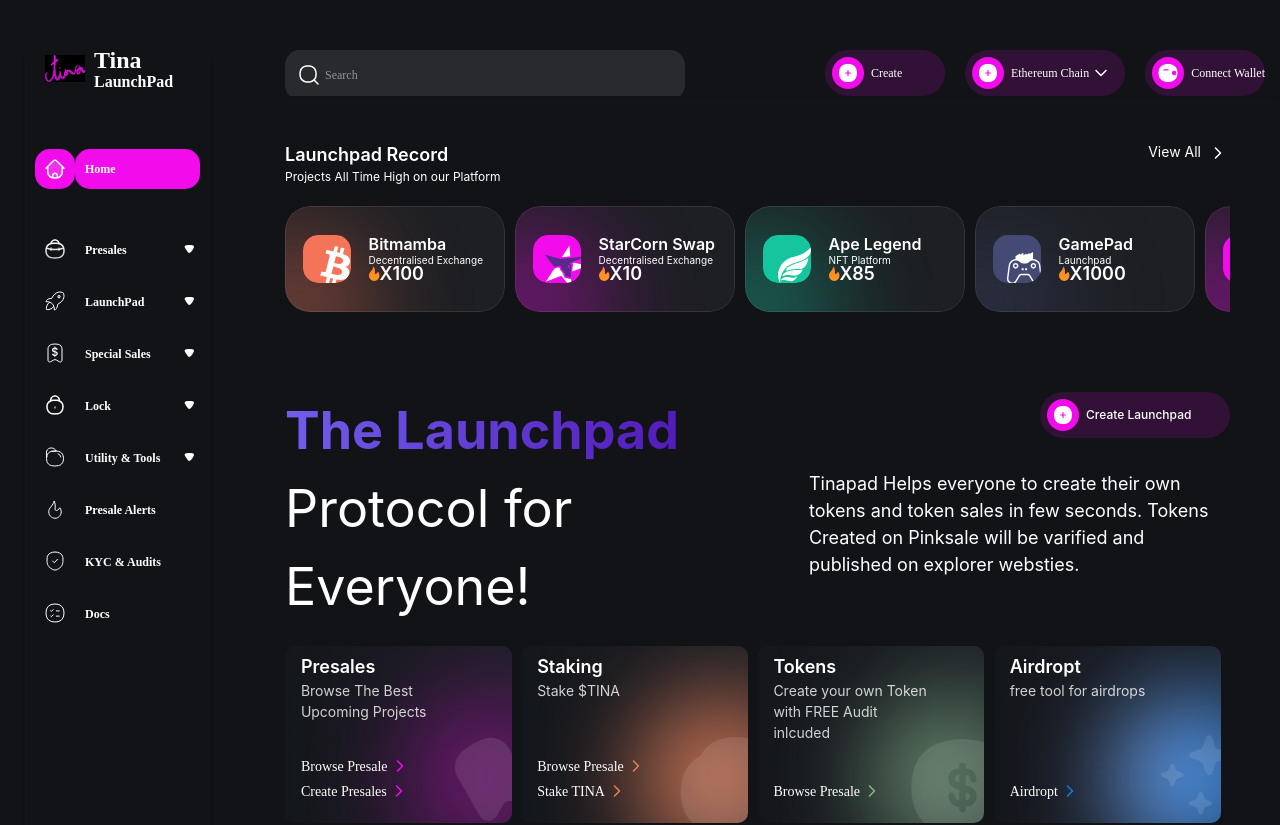
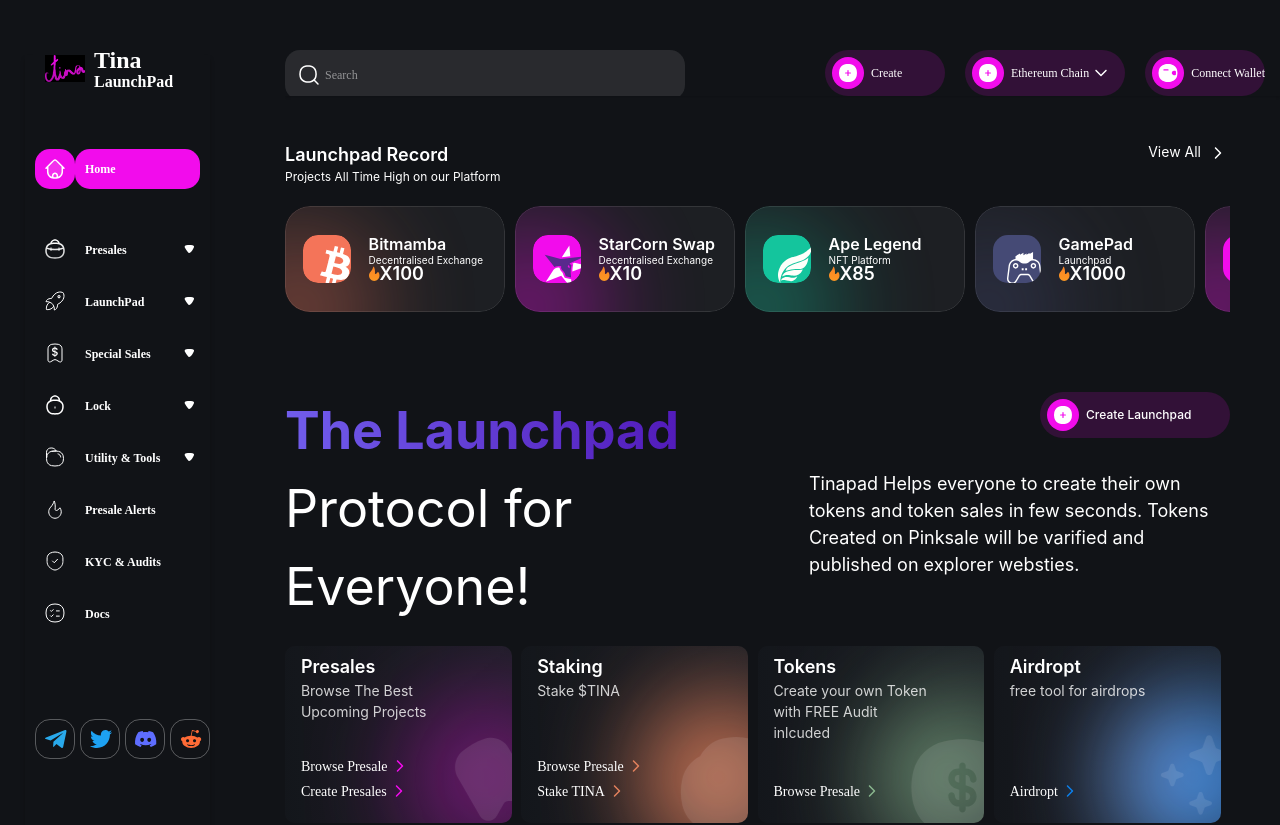
Before and after one commit to wiki-protopia/Tina-Tailwind-1.0, a React (Create React App) app: page / in a window 1280 px wide. Shown: the top 825 px of the page. Built offline with nearby package versions, Linux system fonts and the light colour scheme.

Commit message:
fix the icons in navsection.

```diff
--- a/src/sections/sidesection/index.js
+++ b/src/sections/sidesection/index.js
@@ -57,7 +57,7 @@ const Sidesection = () => {
           <Sideitem key={item.id} item={item} />
         ))}
 
-        <div class="absolute inset-x-0 bottom-0">
+        <div class="fixed bottom-0 mb-[35px]">
           {mockdata.sidesection.sideicondata.map((icon) => (
             <button
                 key={icon.id}
```
